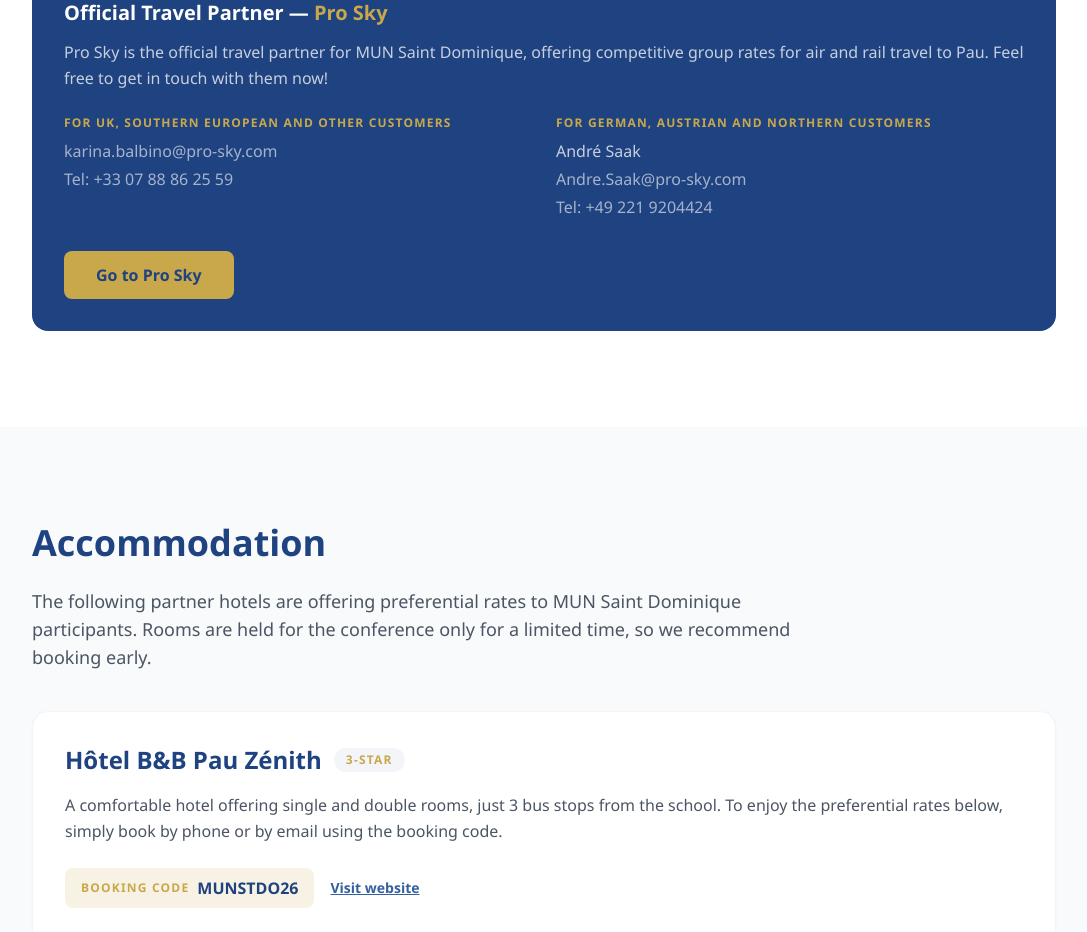
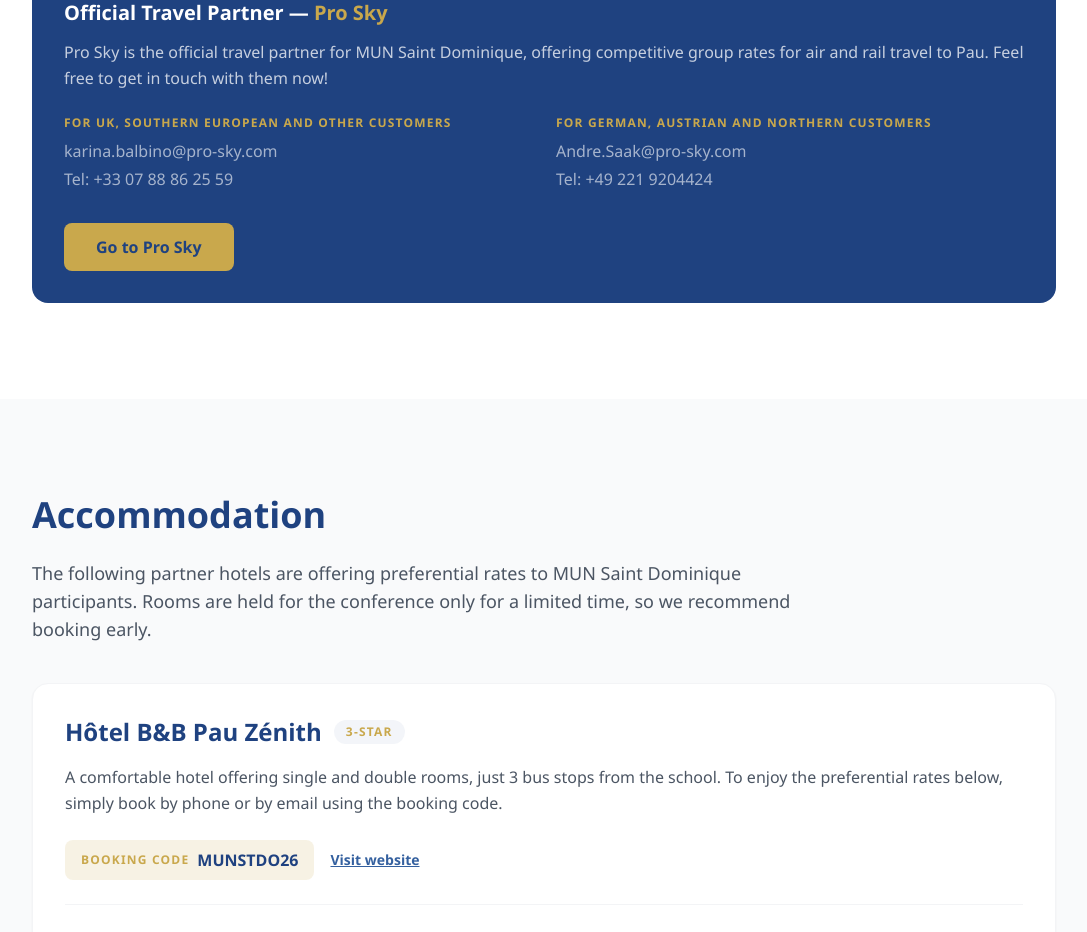
Before and after one commit to gastongabaixtucf8/projet-MUN-saintdo, a Next.js app: page /pau in a window 1280 px wide. Shown: the part 3580-4512 px from the top of the page, without its empty margins (96-1183 px from the left). Built offline with nearby package versions, Linux system fonts and the light colour scheme.

Commit message:
auto-save

```diff
--- a/app/pau/page.tsx
+++ b/app/pau/page.tsx
@@ -230,7 +230,6 @@
               </div>
               <div className="space-y-1">
                 <p className="text-gold font-semibold text-xs uppercase tracking-widest mb-2">For German, Austrian and Northern customers</p>
-                <p className="text-white/75">André Saak</p>
                 <a href="mailto:Andre.Saak@pro-sky.com" className="block text-white/60 hover:text-gold transition-colors break-all">Andre.Saak@pro-sky.com</a>
                 <a href="tel:+492219204424" className="block text-white/60 hover:text-gold transition-colors">Tel: +49 221 9204424</a>
               </div>
```
